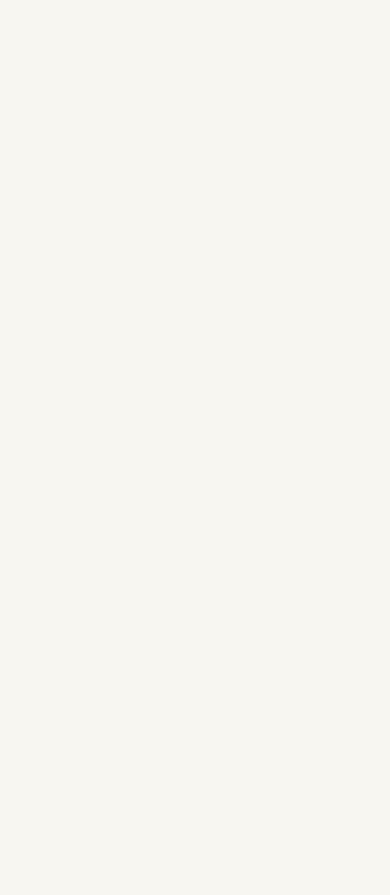
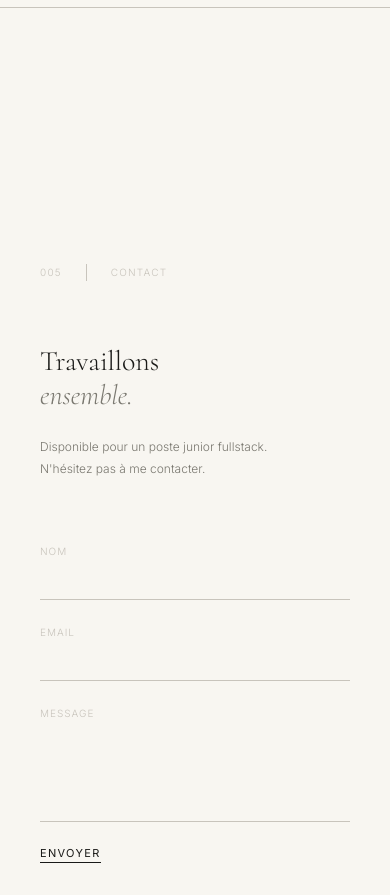
Before and after one commit to lucasrollin/portfolio, a React app in the folder frontend/: page / in a window 390 px wide. Shown: the part 4740-5635 px from the top of the page. Before the commit the page ends 4747 px from the top, so only its background shows below. Built offline with nearby package versions, Linux system fonts and the light colour scheme; the HTML template or start-up script is replaced by a standard one.

Commit message:
feat(frontend): add Contact section with form

```diff
--- a/frontend/src/App.jsx
+++ b/frontend/src/App.jsx
@@ -3,6 +3,7 @@ import Hero from './components/Hero/Hero';
 import About from './components/About/About';
 import Skills from './components/Skills/Skills';
 import Projects from './components/Projects/Projects';
+import Contact from './components/Contact/Contact';
 
 function App() {
   return (
@@ -13,6 +14,7 @@ function App() {
         <About />
         <Skills />
         <Projects />
+        <Contact />
       </main>
     </>
   );
--- a/frontend/src/components/Contact/Contact.jsx
+++ b/frontend/src/components/Contact/Contact.jsx
@@ -0,0 +1,115 @@
+import { useState } from 'react';
+import styles from './Contact.module.scss';
+
+const INITIAL_STATE = { name: '', email: '', message: '' };
+
+function Contact() {
+  const [form, setForm] = useState(INITIAL_STATE);
+  const [status, setStatus] = useState(null); // null | 'loading' | 'success' | 'error'
+
+  function handleChange(e) {
+    setForm({ ...form, [e.target.name]: e.target.value });
+  }
+
+  async function handleSubmit(e) {
+    e.preventDefault();
+    setStatus('loading');
+
+    try {
+      const res = await fetch('/api/contact', {
+        method: 'POST',
+        headers: { 'Content-Type': 'application/json' },
+        body: JSON.stringify(form),
+      });
+
+      if (!res.ok) throw new Error();
+      setStatus('success');
+      setForm(INITIAL_STATE);
+    } catch {
+      setStatus('error');
+    }
+  }
+
+  return (
+    <section className={styles.contact} id="contact">
+      <div className={`container ${styles.inner}`}>
+        <div className={styles.header}>
+          <span className={styles.index}>005</span>
+          <span className={styles.label}>Contact</span>
+        </div>
+        <div className={styles.grid}>
+          <div className={styles.left}>
+            <h2 className={styles.title}>
+              Travaillons
+              <br />
+              <em>ensemble.</em>
+            </h2>
+            <p className={styles.desc}>
+              Disponible pour un poste junior fullstack.
+              <br />
+              N'hésitez pas à me contacter.
+            </p>
+          </div>
+          <div className={styles.right}>
+            {status === 'success' ? (
+              <div className={styles.success}>
+                <p>Message envoyé.</p>
+                <p>Je vous répondrai dans les plus brefs délais.</p>
+              </div>
+            ) : (
+              <form className={styles.form} onSubmit={handleSubmit}>
+                <div className={styles.field}>
+                  <label htmlFor="name">Nom</label>
+                  <input
+                    id="name"
+                    name="name"
+                    type="text"
+                    value={form.name}
+                    onChange={handleChange}
+                    required
+                  />
+                </div>
+                <div className={styles.field}>
+                  <label htmlFor="email">Email</label>
+                  <input
+                    id="email"
+                    name="email"
+                    type="email"
+                    value={form.email}
+                    onChange={handleChange}
+                    required
+                  />
+                </div>
+                <div className={styles.field}>
+                  <label htmlFor="message">Message</label>
+                  <textarea
+                    id="message"
+                    name="message"
+                    rows={5}
+                    value={form.message}
+                    onChange={handleChange}
+                    required
+                  />
+                </div>
+                {status === 'error' && (
+                  <p className={styles.error}>
+                    Une erreur est survenue. Réessayez.
+                  </p>
+                )}
+                <button
+                  type="submit"
+                  className={styles.submit}
+                  disabled={status === 'loading'}
+                >
+                  {status === 'loading' ? 'Envoi...' : 'Envoyer'}
+                </button>
+              </form>
+            )}
+          </div>
+        </div>
+      </div>
+    </section>
+  );
+}
+
+export default Contact;
--- a/frontend/src/components/Contact/Contact.module.scss
+++ b/frontend/src/components/Contact/Contact.module.scss
@@ -0,0 +1,149 @@
+@use '../../styles/variables' as *;
+
+.contact {
+  border-top: 0.5px solid $border;
+}
+
+.inner {
+  padding-top: $space-2xl;
+  padding-bottom: $space-2xl;
+}
+
+.header {
+  display: flex;
+  gap: $space-md;
+  align-items: center;
+  margin-bottom: $space-xl;
+
+  span {
+    font-size: 10px;
+    color: $stone;
+    letter-spacing: 0.12em;
+    text-transform: uppercase;
+  }
+
+  .index {
+    padding-right: $space-md;
+    border-right: 0.5px solid $border;
+  }
+}
+
+.grid {
+  display: grid;
+  grid-template-columns: 1fr 1fr;
+  gap: $space-xl;
+
+  @media (max-width: 680px) {
+    grid-template-columns: 1fr;
+  }
+}
+
+.title {
+  font-family: $font-serif;
+  font-size: clamp(1.75rem, 3vw, 2.5rem);
+  font-weight: 300;
+  line-height: 1.2;
+  color: $text;
+  margin-bottom: $space-md;
+
+  em {
+    font-style: italic;
+    color: $ash;
+  }
+}
+
+.desc {
+  font-size: $size-sm;
+  color: $text-muted;
+  line-height: 1.8;
+}
+
+.form {
+  display: flex;
+  flex-direction: column;
+  gap: $space-md;
+}
+
+.field {
+  display: flex;
+  flex-direction: column;
+  gap: $space-xs;
+
+  label {
+    font-size: 10px;
+    color: $stone;
+    letter-spacing: 0.1em;
+    text-transform: uppercase;
+  }
+
+  input,
+  textarea {
+    background: transparent;
+    border: none;
+    border-bottom: 0.5px solid $border;
+    padding: $space-xs 0;
+    font-family: $font-sans;
+    font-size: $size-sm;
+    font-weight: 300;
+    color: $text;
+    outline: none;
+    transition: $transition;
+    resize: none;
+
+    &:focus {
+      border-color: $ink;
+    }
+
+    &::placeholder {
+      color: $stone;
+    }
+  }
+}
+
+.submit {
+  align-self: flex-start;
+  background: transparent;
+  border: none;
+  cursor: pointer;
+  font-family: $font-sans;
+  font-size: 11px;
+  font-weight: 400;
+  color: $text;
+  letter-spacing: 0.12em;
+  text-transform: uppercase;
+  border-bottom: 0.5px solid $ink;
+  padding-bottom: 2px;
+  transition: $transition;
+
+  &:hover {
+    color: $text-muted;
+    border-color: $ash;
+  }
+
+  &:disabled {
+    color: $stone;
+    border-color: $border;
+    cursor: not-allowed;
+  }
+}
+
+.success {
+  p {
+    font-size: $size-sm;
+    color: $text-muted;
+    line-height: 1.8;
+  }
+
+  p:first-child {
+    font-family: $font-serif;
+    font-size: $size-xl;
+    font-weight: 300;
+    color: $text;
+    margin-bottom: $space-xs;
+  }
+}
+
+.error {
+  font-size: $size-sm;
+  color: $ash;
+}
```
